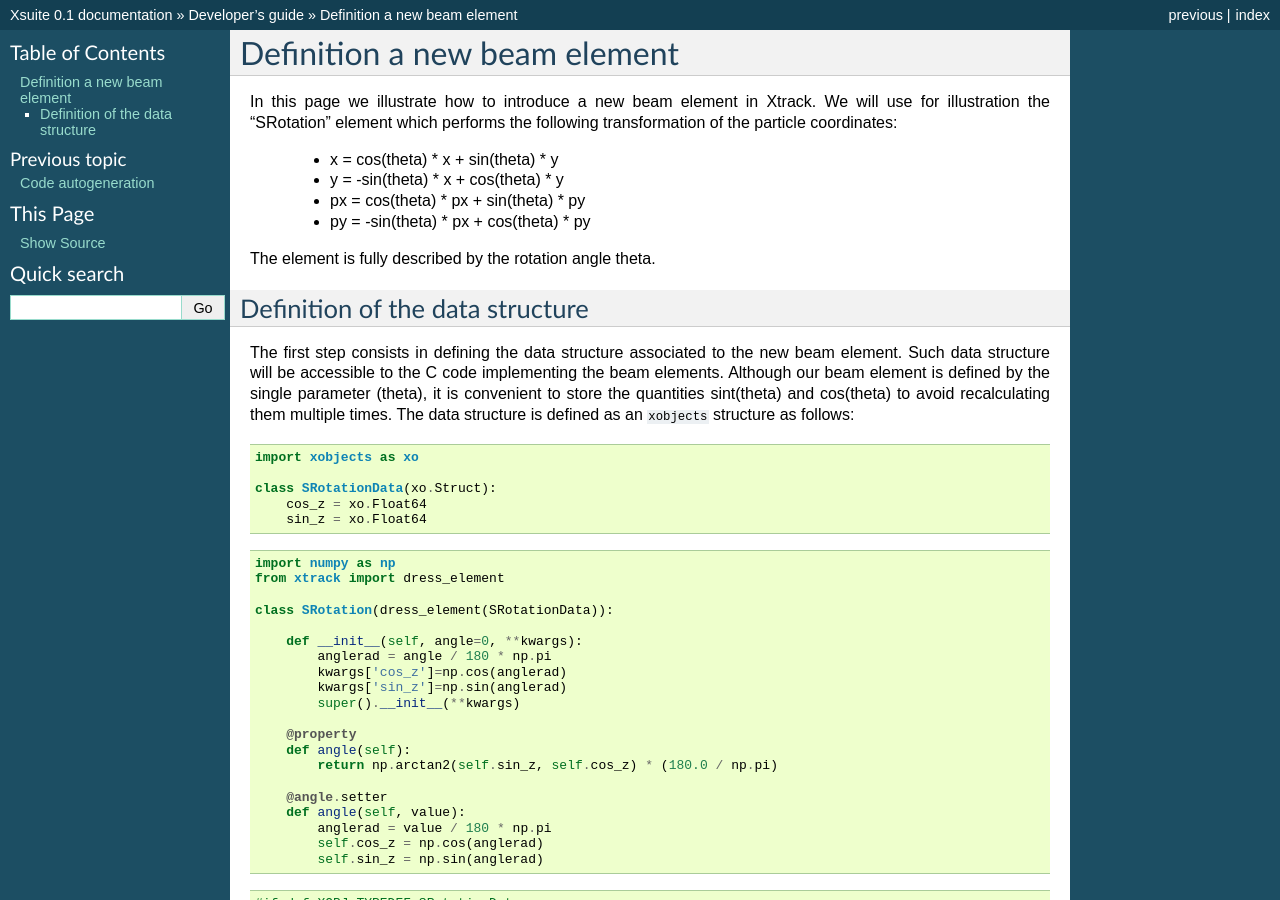
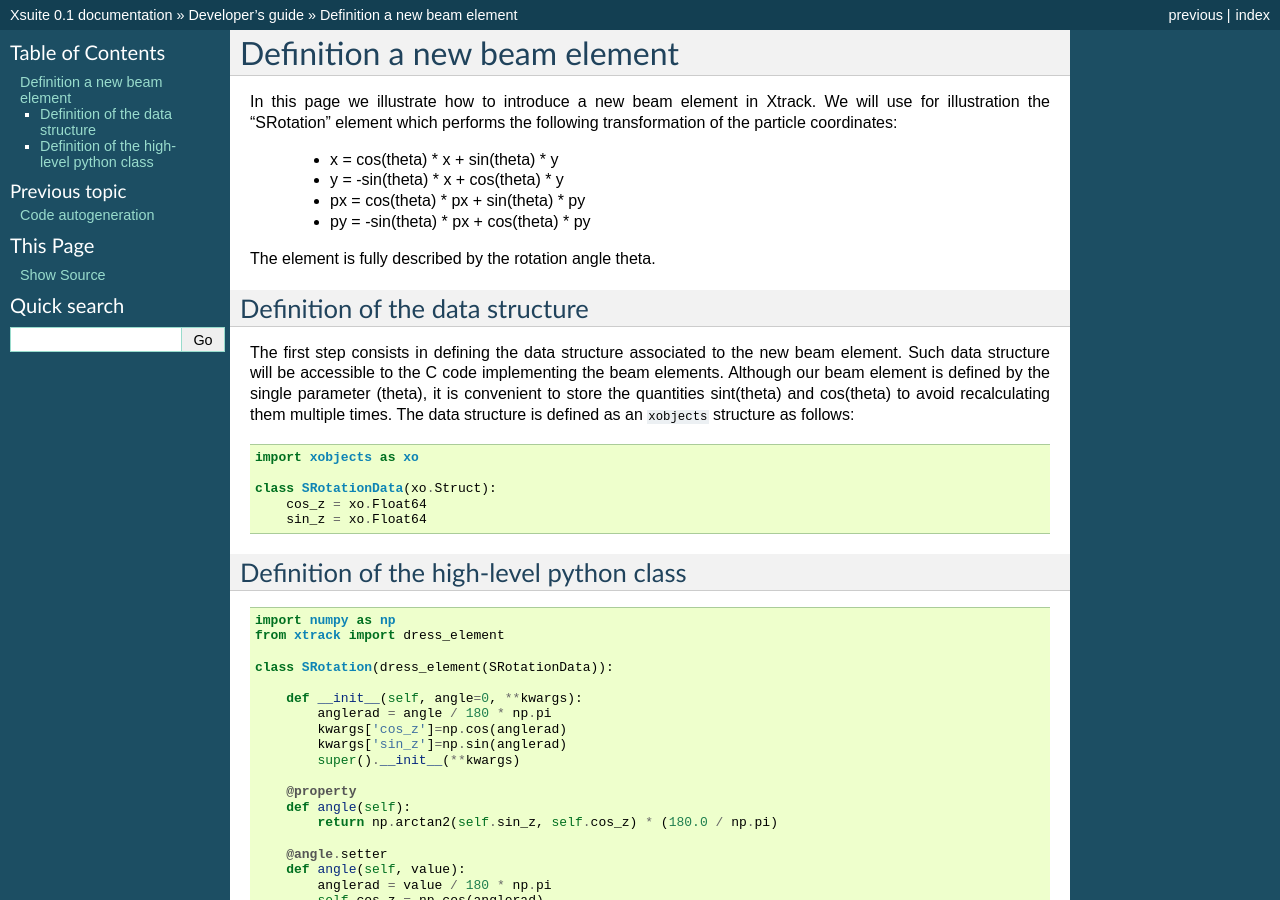
Before and after one commit to xsuite/xsuite, a Sphinx documentation site: the page built from docs/newbeamelement.rst, in a window 1280 px wide and 900 px high. Built offline with Sphinx 7.4.7, drawn with Linux system fonts in a browser that asks for light colours.

Commit message:
Quick push

```diff
--- a/docs/newbeamelement.rst
+++ b/docs/newbeamelement.rst
@@ -28,6 +28,9 @@ The data structure is defined as an ``xobjects`` structure as follows:
         cos_z = xo.Float64
         sin_z = xo.Float64
 
+
+Definition of the high-level python class
+=========================================
 
 .. code-block:: python
 
```
